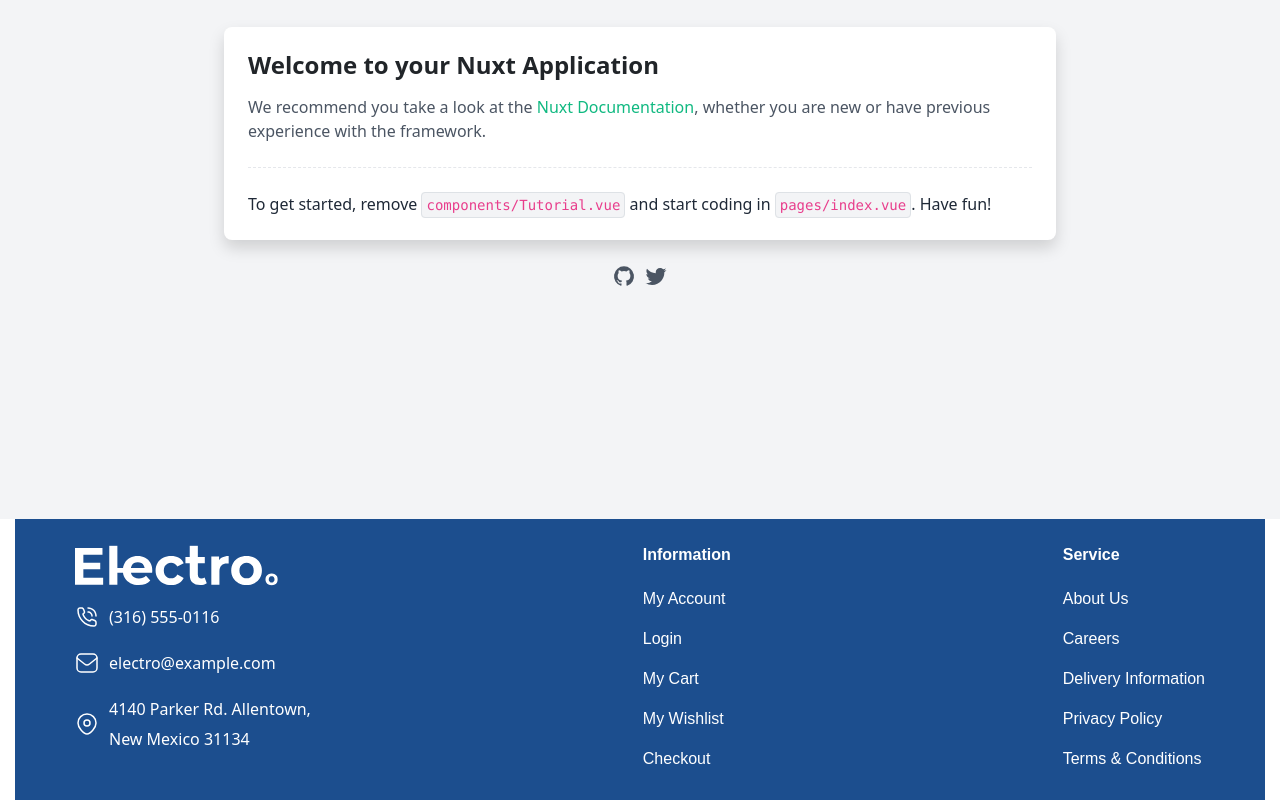
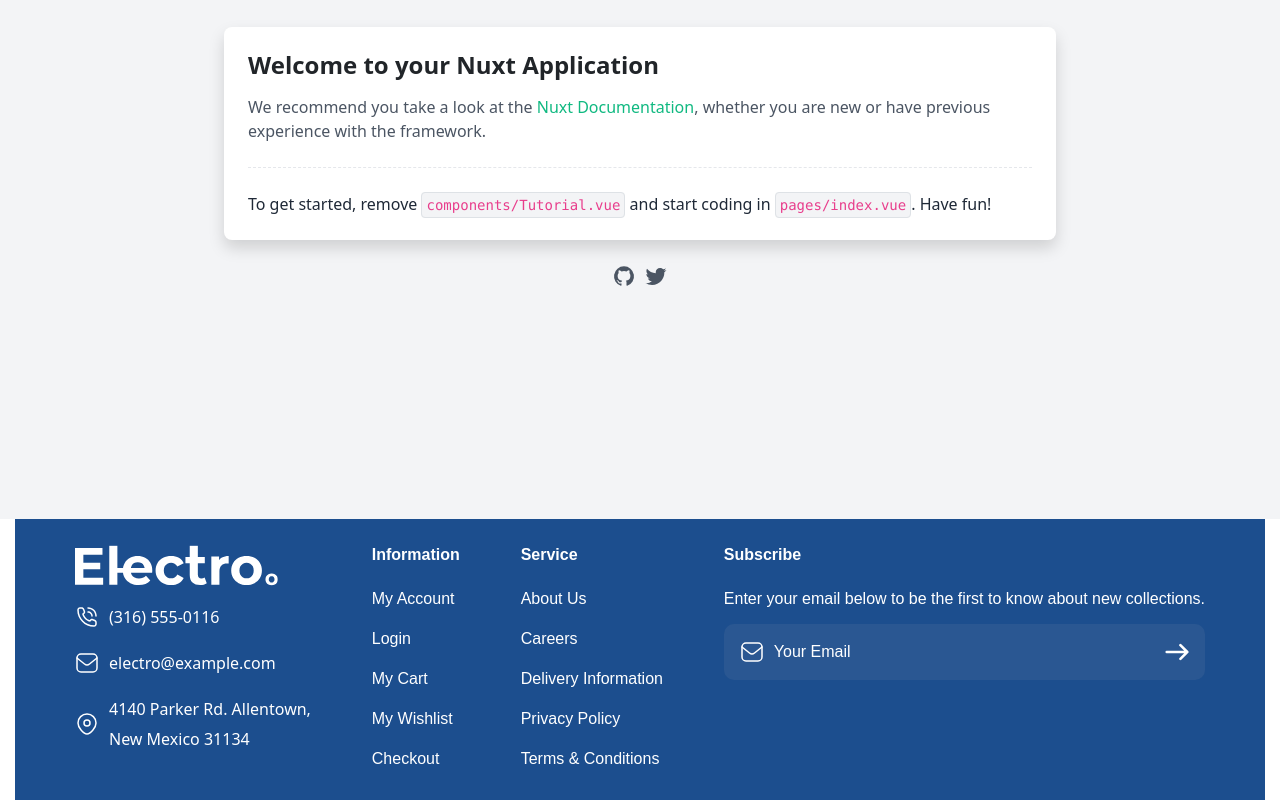
Before and after one commit to arshiashafiei/webdev-online-shop, a Nuxt app in the folder electro-shop-nuxt/: page / in a window 1280 px wide. Shown: the part 363-1163 px from the top of the page. Built offline with nearby package versions, Linux system fonts and the light colour scheme.

Commit message:
add email subscription section to footer

```diff
--- a/electro-shop-nuxt/components/TheFooter.vue
+++ b/electro-shop-nuxt/components/TheFooter.vue
@@ -36,6 +36,23 @@
                         <a href="#" class="link">Privacy Policy</a>
                         <a href="#" class="link">Terms &amp; Conditions</a>
                     </div>
+
+                    <div class="subscribe-section">
+                        <h3 class="title">Subscribe</h3>
+                        <p class="description">
+                            Enter your email below to be the first to know about new collections.
+                        </p>
+                        <form class="subscribe-form">
+                            <div class="input-wrapper">
+                                <img src="/icons/mail-icon.svg" alt="Email icon" class="icon" />
+                                <label for="email" class="visually-hidden">Your Email</label>
+                                <input type="email" id="email" placeholder="Your Email" class="email-input" />
+                            </div>
+                            <button type="submit" class="submit-btn">
+                                <img src="/icons/arrow-right-icon.svg" alt="Send icon" class="icon" />
+                            </button>
+                        </form>
+                    </div>
                 </div>
             </div>
         </div>
@@ -57,12 +74,6 @@
     justify-content: center;
     }
 
-    @media (max-width: 991px) {
-    .footer-top {
-        padding: 0 20px;
-    }
-    }
-
     .footer-content {
     max-width: 1140px;
     width: 100%;
@@ -78,12 +89,6 @@
     color: #fff;
     font-weight: 400;
     line-height: 30px;
-    }
-
-    @media (max-width: 991px) {
-    .footer-info {
-        flex-wrap: wrap;
-    }
     }
 
     .contact-info {
@@ -133,4 +138,60 @@
     color: #fff;
     text-decoration: none;
     }
+
+    .subscribe-section {
+        display: flex;
+        flex-direction: column;
+    }
+
+    .description {
+        font-family: Montserrat, sans-serif;
+        margin-top: 10px;
+    }
+
+    .subscribe-form {
+        background-color: var(--gray-gray-10, rgba(165, 169, 172, 0.1));
+        border-radius: 10px;
+        padding: 13px 16px;
+        margin-top: 10px;
+        display: flex;
+        justify-content: space-between;
+        gap: 20px;
+    }
+
+    .input-wrapper {
+        display: flex;
+        gap: 10px;
+    }
+
+    .visually-hidden {
+        position: absolute;
+        width: 1px;
+        height: 1px;
+        padding: 0;
+        margin: -1px;
+        overflow: hidden;
+        clip: rect(0, 0, 0, 0);
+        white-space: nowrap;
+        border: 0;
+    }
+
+    .email-input {
+        font-family: Montserrat, sans-serif;
+        border: none;
+        background: transparent;
+        color: var(--White-500, #fff);
+    }
+
+    .email-input::placeholder {
+        color: var(--White-500, #fff);
+        opacity: 1;
+    }
+
+    .submit-btn {
+        background: none;
+        border: none;
+        cursor: pointer;
+        padding: 0;
+    }
 </style>
```
Also changed, not shown: electro-shop-nuxt/static/icons/arrow-right-icon.svg (added).
